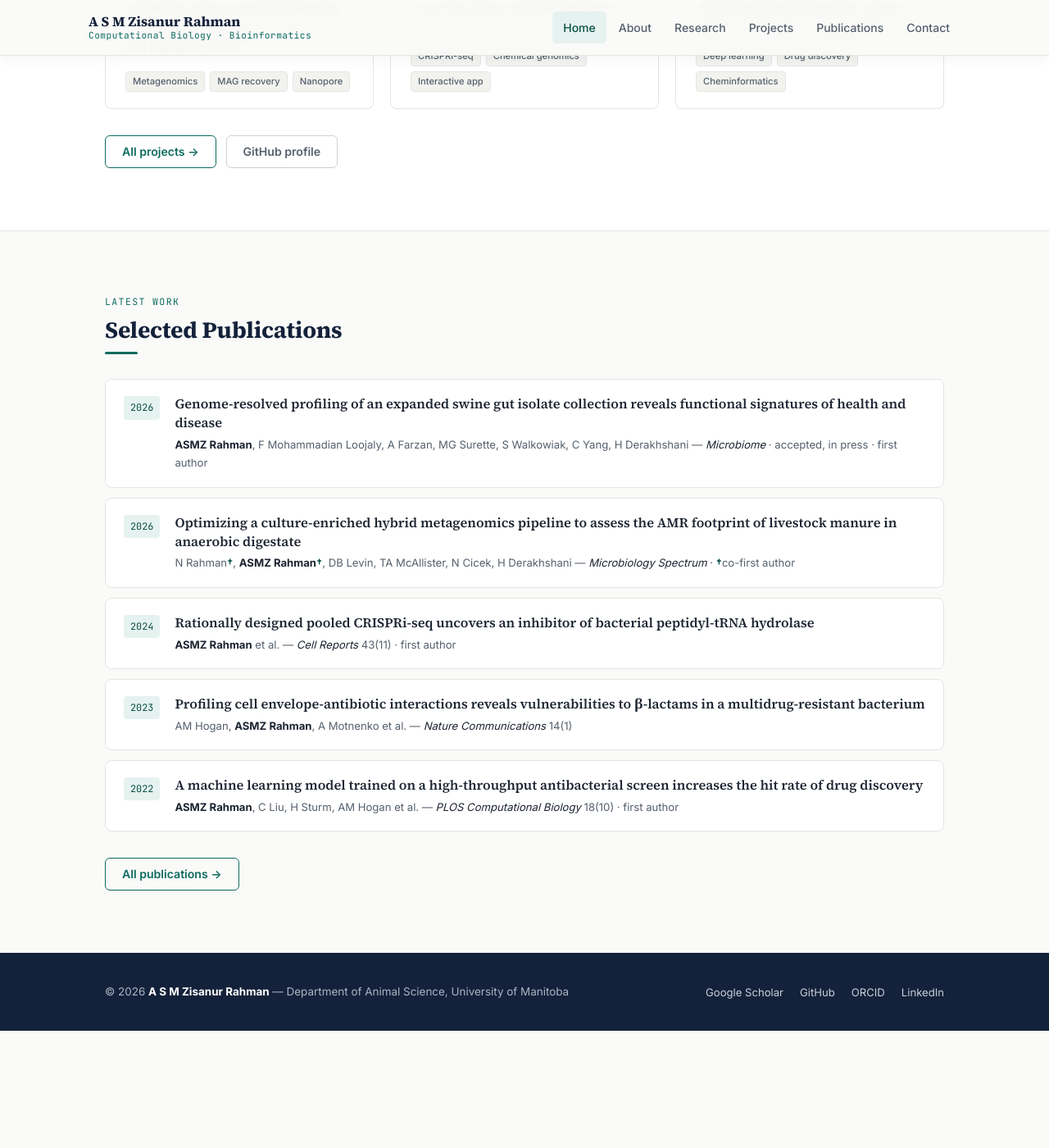
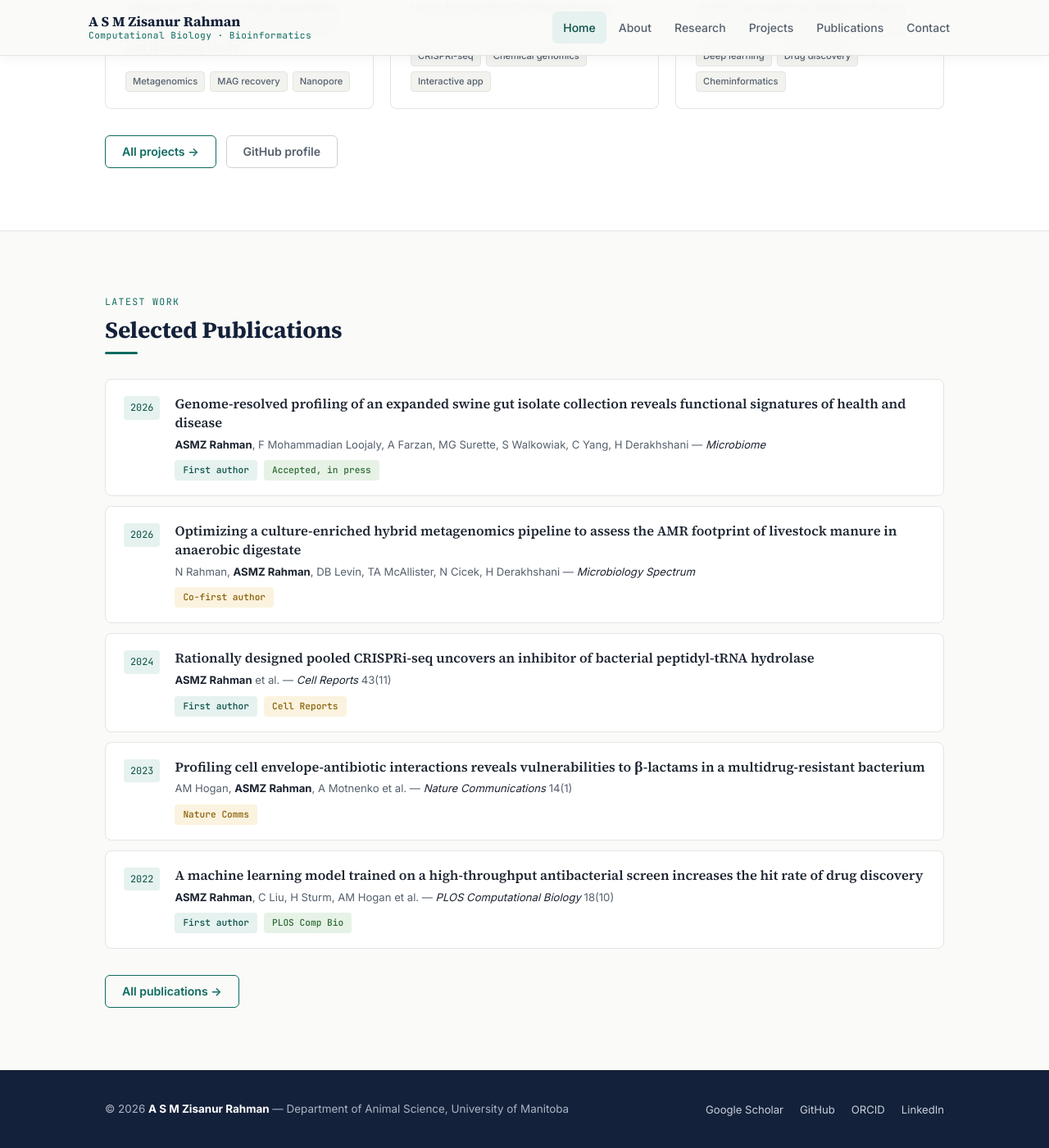
Before and after one commit to zisanurrahman/zisanurrahman.github.io, a Jekyll site: the page built from index.md, in a window 1280 px wide and 1400 px high, scrolled down 1922 px. Shown: the whole window at 82% size. Built offline with Jekyll 4.4.1, drawn with Linux system fonts in a browser that asks for light colours; before the commit the page ends 3179 px from its top, so only the background shows below that.

Commit message:
Add contact email; first-author and co-first-author tags on selected and full publication lists
Co-Authored-By: Claude Fable 5.1 <noreply@anthropic.com>

```diff
--- a/_config.yml
+++ b/_config.yml
@@ -9,7 +9,7 @@ author:
   department: "Department of Animal Science"
   institution: "University of Manitoba"
   location: "Winnipeg, Manitoba, Canada"
-  email: ""                     # ← fill in your email
+  email: "a.rahman@umanitoba.ca"
   scholar: "https://scholar.google.ca/citations?user=k9kXykwAAAAJ&hl=en"
   linkedin: "https://www.linkedin.com/in/zisanur-rahman-phd-07a81862/"
   github: "https://github.com/zisanurrahman"
--- a/assets/css/style.css
+++ b/assets/css/style.css
@@ -222,6 +222,8 @@ h1, h2, h3, .serif { font-family: var(--serif); letter-spacing: -0.01em; }
 .badge-doi:hover { color: var(--accent); }
 .badge-status  { background: var(--green-soft); color: var(--green); }
 .badge-cofirst { background: var(--gold-soft); color: var(--gold); }
+.badge-first   { background: var(--accent-soft); color: var(--accent2); }
+.recent-pub .pub-badges { margin-top: 8px; }
 .cofirst { color: var(--accent2); font-weight: 600; cursor: help; }
 .pub-loading { color: var(--muted); font-size: 0.9rem; padding: 40px 0; display: flex; align-items: center; gap: 12px; }
 .pub-loading::before { content: ''; width: 18px; height: 18px; border: 2px solid var(--border2); border-top-color: var(--accent); border-radius: 50%; animation: spin 0.8s linear infinite; flex-shrink: 0; }
--- a/assets/js/pubmed.js
+++ b/assets/js/pubmed.js
@@ -193,8 +193,11 @@ function buildCard(p) {
   } else {
     badgesHTML += `<a class="badge badge-pmid" href="https://pubmed.ncbi.nlm.nih.gov/${p.uid}/" target="_blank">PMID: ${p.uid}</a>`;
   }
+  const firstAuthor = (p.authors && p.authors[0] && p.authors[0].name) || '';
   if (CO_FIRST_PMIDS.has(String(p.uid))) {
-    badgesHTML += `<span class="badge badge-cofirst" title="Co-first author">Co-first author</span>`;
+    badgesHTML += `<span class="badge badge-cofirst">Co-first author</span>`;
+  } else if (/^rahman\s+asmz/i.test(firstAuthor)) {
+    badgesHTML += `<span class="badge badge-first">First author</span>`;
   }
   if (p.doi) {
     badgesHTML += `<a class="badge badge-doi" href="https://doi.org/${p.doi}" target="_blank">DOI</a>`;
--- a/index.md
+++ b/index.md
@@ -155,7 +155,8 @@ slug: index
         <span class="recent-pub-year">2026</span>
         <div>
           <div class="recent-pub-title"><a href="https://github.com/zisanurrahman/PiGICo-main_submission" target="_blank" rel="noopener">Genome-resolved profiling of an expanded swine gut isolate collection reveals functional signatures of health and disease</a></div>
-          <div class="recent-pub-meta"><strong>ASMZ Rahman</strong>, F Mohammadian Loojaly, A Farzan, MG Surette, S Walkowiak, C Yang, H Derakhshani &mdash; <em>Microbiome</em> &middot; accepted, in press &middot; first author</div>
+          <div class="recent-pub-meta"><strong>ASMZ Rahman</strong>, F Mohammadian Loojaly, A Farzan, MG Surette, S Walkowiak, C Yang, H Derakhshani &mdash; <em>Microbiome</em></div>
+          <div class="pub-badges"><span class="badge badge-first">First author</span><span class="badge badge-status">Accepted, in press</span></div>
         </div>
       </div>
 
@@ -163,7 +164,8 @@ slug: index
         <span class="recent-pub-year">2026</span>
         <div>
           <div class="recent-pub-title"><a href="https://pubmed.ncbi.nlm.nih.gov/42690060/" target="_blank" rel="noopener">Optimizing a culture-enriched hybrid metagenomics pipeline to assess the AMR footprint of livestock manure in anaerobic digestate</a></div>
-          <div class="recent-pub-meta">N Rahman<span class="cofirst" title="Co-first author">&dagger;</span>, <strong>ASMZ Rahman</strong><span class="cofirst" title="Co-first author">&dagger;</span>, DB Levin, TA McAllister, N Cicek, H Derakhshani &mdash; <em>Microbiology Spectrum</em> &middot; <span class="cofirst">&dagger;</span>co-first author</div>
+          <div class="recent-pub-meta">N Rahman, <strong>ASMZ Rahman</strong>, DB Levin, TA McAllister, N Cicek, H Derakhshani &mdash; <em>Microbiology Spectrum</em></div>
+          <div class="pub-badges"><span class="badge badge-cofirst">Co-first author</span></div>
         </div>
       </div>
 
@@ -171,7 +173,8 @@ slug: index
         <span class="recent-pub-year">2024</span>
         <div>
           <div class="recent-pub-title"><a href="https://pubmed.ncbi.nlm.nih.gov/39541213/" target="_blank" rel="noopener">Rationally designed pooled CRISPRi-seq uncovers an inhibitor of bacterial peptidyl-tRNA hydrolase</a></div>
-          <div class="recent-pub-meta"><strong>ASMZ Rahman</strong> et al. &mdash; <em>Cell Reports</em> 43(11) &middot; first author</div>
+          <div class="recent-pub-meta"><strong>ASMZ Rahman</strong> et al. &mdash; <em>Cell Reports</em> 43(11)</div>
+          <div class="pub-badges"><span class="badge badge-first">First author</span><span class="badge badge-cell">Cell Reports</span></div>
         </div>
       </div>
 
@@ -180,6 +183,7 @@ slug: index
         <div>
           <div class="recent-pub-title"><a href="https://pubmed.ncbi.nlm.nih.gov/37558695/" target="_blank" rel="noopener">Profiling cell envelope-antibiotic interactions reveals vulnerabilities to &beta;-lactams in a multidrug-resistant bacterium</a></div>
           <div class="recent-pub-meta">AM Hogan, <strong>ASMZ Rahman</strong>, A Motnenko et al. &mdash; <em>Nature Communications</em> 14(1)</div>
+          <div class="pub-badges"><span class="badge badge-nc">Nature Comms</span></div>
         </div>
       </div>
 
@@ -187,7 +191,8 @@ slug: index
         <span class="recent-pub-year">2022</span>
         <div>
           <div class="recent-pub-title"><a href="https://pubmed.ncbi.nlm.nih.gov/36228001/" target="_blank" rel="noopener">A machine learning model trained on a high-throughput antibacterial screen increases the hit rate of drug discovery</a></div>
-          <div class="recent-pub-meta"><strong>ASMZ Rahman</strong>, C Liu, H Sturm, AM Hogan et al. &mdash; <em>PLOS Computational Biology</em> 18(10) &middot; first author</div>
+          <div class="recent-pub-meta"><strong>ASMZ Rahman</strong>, C Liu, H Sturm, AM Hogan et al. &mdash; <em>PLOS Computational Biology</em> 18(10)</div>
+          <div class="pub-badges"><span class="badge badge-first">First author</span><span class="badge badge-plos">PLOS Comp Bio</span></div>
         </div>
       </div>
 
```
Also changed, not shown: contact.md (+2 -7 lines).
